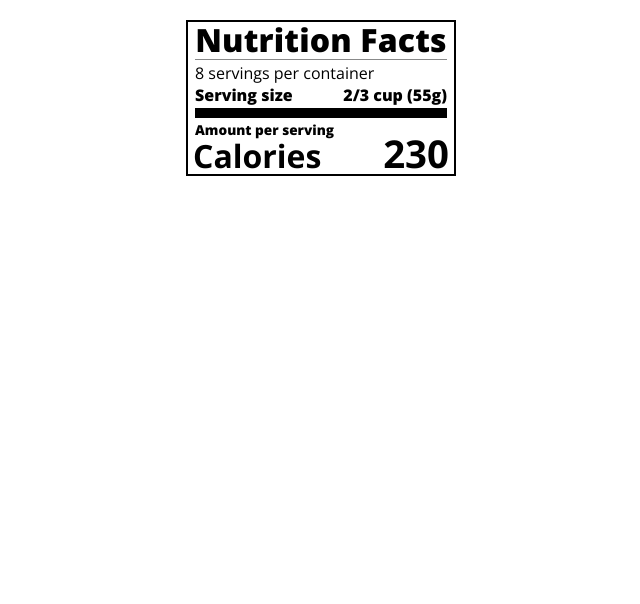
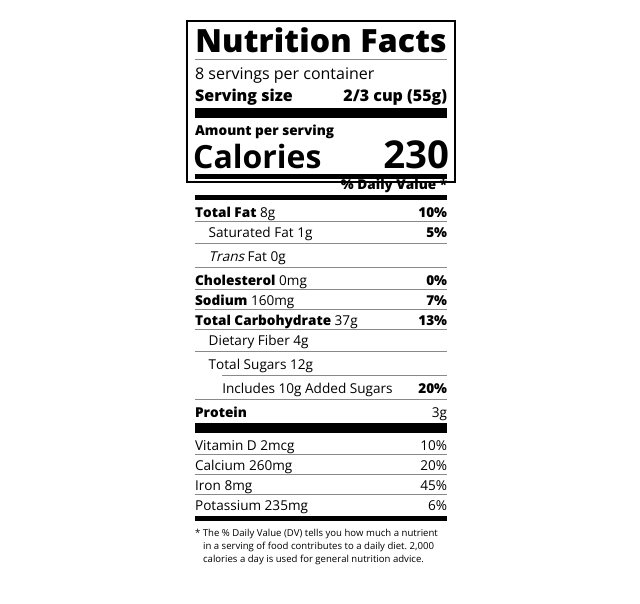
Before and after one commit to Wizzle13/nutrition-label, a plain HTML site: page index.html in a window 1280 px wide. Shown: the whole page, without its empty margins (319-959 px from the left). Drawn offline with nearby package versions, Linux system fonts and the light colour scheme.

Commit message:
completed project

```diff
--- a/index.html
+++ b/index.html
@@ -25,7 +25,39 @@
             <span>230</span>
         </div>
         <div class="divider medium">
-
+        <div class="daily-value small-text">
+            <p class="bold right no-divider">% Daily Value *</p>
+            <div class="divider medium"></div>
+            <p>
+                <span>
+                    <span class="bold">Total Fat</span> 8g
+                </span>
+                <span class="bold">10%</span>
+            </p>
+            <p class="indent no-divider">
+                Saturated Fat 1g <span class="bold">5%</span>
+            </p>
+            <div class="divider"></div>
+            <p class="indent no-divider"><span><i>Trans</i> Fat 0g</span></p>
+            <div class="divider"></div>
+            <p><span><span class="bold">Cholesterol</span> 0mg</span> <span class="bold">0%</span></p>
+            <p><span><span class="bold">Sodium</span> 160mg</span> <span class="bold">7%</span></p>
+            <p><span><span class="bold">Total Carbohydrate</span> 37g</span> <span class="bold">13%</span></p>
+            <p class="indent no-divider"><span>Dietary Fiber 4g</span></p>
+            <div class="divider"></div>
+            <p class="indent no-divider"><span>Total Sugars 12g</span></p>
+            <div class="divider double-indent"></div>
+            <p class="double-indent no-divider">Includes 10g Added Sugars <span class="bold right">20%</span></p>
+            <div class="divider"></div>
+            <p class="no-divider"><span class="bold">Protein </span>3g</p>
+            <div class="divider large"></div>
+            <p>Vitamin D 2mcg<span class="right">10%</span></p>
+            <p>Calcium 260mg <span class="right">20%</span></p>
+            <p>Iron 8mg <span class="right">45%</span></p>
+            <p class="no-divider">Potassium 235mg <span class="right">6%</span></p>
+        </div>
+        <div class="divider medium"></div>
+        <p class="note">* The % Daily Value (DV) tells you how much a nutrient in a serving of food contributes to a daily diet. 2,000 calories a day is used for general nutrition advice.</p>
         </div>
     </div>
 </body>
--- a/styles.css
+++ b/styles.css
@@ -48,6 +48,10 @@ p {
     border: 0;
 }
 
+.medium {
+    height: 5px;
+}
+
 .small-text {
     font-size: 0.85rem;
 }
@@ -57,7 +61,6 @@ p {
     justify-content: space-between;
     align-items: flex-end;
 }
-
 
 .calories-info h2 {
     margin: 0;
@@ -74,3 +77,26 @@ p {
     font-weight: 700;
     margin: -7px -2px;
 }
+
+.right {
+    justify-content: flex-end;
+}
+
+.indent {
+    margin-left: 1em;
+}
+
+.double-indent {
+    margin-left: 2em;
+}
+
+.daily-value p:not(.no-divider) {
+    border-bottom: 1px solid #888989;
+}
+
+.note {
+    font-size: 0.6rem;
+    margin: 5px 0;
+    padding: 0 8px;
+    text-indent: -8px;
+}
```
